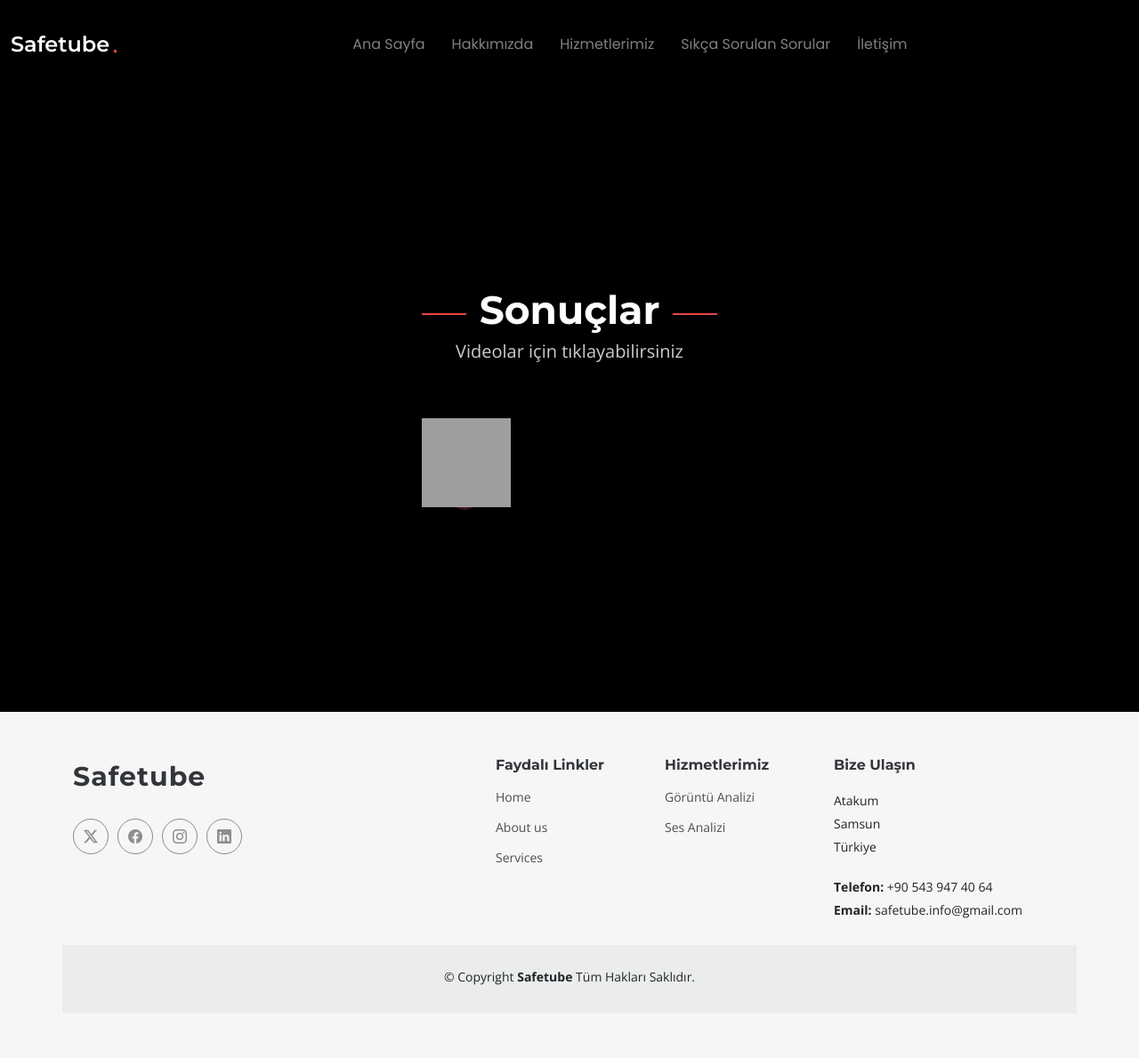
After one commit to emirhanerbil/safetube, a FastAPI app: template templates/yolo.html in a window 1280 px wide. The commit adds this page. Shown: the whole page at 89% size. Run offline with FastAPI, Linux system fonts and the light colour scheme; the template is opened without the code that fills it: most values are stand-ins (such as "Sample title", 1, 10 or a date in 2020); parts of the project's set-up code (start-up, migrations or seed data) failed here and were passed over; some libraries are stand-ins or nearby versions; grey boxes are pictures that could not be loaded.

Commit message:
last-changes

```diff
--- a/main.py
+++ b/main.py
@@ -72,6 +72,9 @@ def results(sentiment_list,link):
             link_list.append(link_obj)
     return link_list
 
+
+
+
 @app.get("/")
 async def root(request: Request):
     return templates.TemplateResponse("landing.html", {"request": request})
--- a/templates/index.html
+++ b/templates/index.html
@@ -74,8 +74,8 @@
           <p></p>
           <p></p>
           <p></p>
-          <a href="https://www.google.com">
-            <input type="submit" class="btn btn-primary" value="Eklentiye Gidin" data-aos="fade-up" data-aos-delay = "300">
+          <a href="https://www.youtube.com/watch?v=-JeeGdXP87s">
+            <input type="submit" class="btn btn-primary" value="Demo Videosuna Gidin" data-aos="fade-up" data-aos-delay = "300">
           </a>
 
         </div>
@@ -124,7 +124,7 @@
             <h3>Biz Kimiz?</h3>
             <h2>Çocukları Güvende Tutmak İçin Buradayız</h2>
             <p>Günümüzde internet ve dijital içerikler çocuklar için büyük bir eğlence ve öğrenme kaynağı haline geldi. Ancak, bazı içerikler çocukların gelişimi için uygun olmayabilir. Projemiz, çocuklarınızı YouTube'daki küfür ve şiddet içeren içeriklerden korumak amacıyla geliştirilmiştir.</p>
-            <a href="#" class="read-more"><span>Read More</span><i class="bi bi-arrow-right"></i></a>
+            <a href="https://www.youtube.com/watch?v=-JeeGdXP87s" class="read-more"><span>Videomuz</span><i class="bi bi-arrow-right"></i></a>
           </div>
 
           <div class="col-xl-7">
--- /dev/null
+++ b/templates/yolo.html
@@ -0,0 +1,188 @@
+<!DOCTYPE html>
+<html lang="en">
+
+<head>
+  <meta charset="utf-8">
+  <meta content="width=device-width, initial-scale=1.0" name="viewport">
+  <title>Sonuçlar - Safetube</title>
+
+  <!-- Favicons -->
+  <link href="/static/assets/img/favicon.png" rel="icon">
+  <link href="/static/assets/img/apple-touch-icon.png" rel="apple-touch-icon">
+
+  <!-- Fonts -->
+  <link href="https://fonts.googleapis.com" rel="preconnect">
+  <link href="https://fonts.gstatic.com" rel="preconnect" crossorigin>
+  <link href="https://fonts.googleapis.com/css2?family=Open+Sans:ital,wght@0,300;0,400;0,500;0,600;0,700;0,800;1,300;1,400;1,500;1,600;1,700;1,800&family=Montserrat:ital,wght@0,100;0,200;0,300;0,400;0,500;0,600;0,700;0,800;0,900;1,100;1,200;1,300;1,400;1,500;1,600;1,700;1,800;1,900&family=Poppins:ital,wght@0,100;0,200;0,300;0,400;0,500;0,600;0,700;0,800;0,900;1,100;1,200;1,300;1,400;1,500;1,600;1,700;1,800;1,900&display=swap" rel="stylesheet">
+
+  <!-- Vendor CSS Files -->
+  <link href="/static/assets/vendor/bootstrap/css/bootstrap.min.css" rel="stylesheet">
+  <link href="/static/assets/vendor/bootstrap-icons/bootstrap-icons.css" rel="stylesheet">
+  <link href="/static/assets/vendor/aos/aos.css" rel="stylesheet">
+  <link href="/static/assets/vendor/glightbox/css/glightbox.min.css" rel="stylesheet">
+  <link href="/static/assets/vendor/swiper/swiper-bundle.min.css" rel="stylesheet">
+
+  <!-- Main CSS File -->
+  <link href="/static/assets/css/main.css" rel="stylesheet">
+
+
+</head>
+
+<body class="index-page">
+
+  <header id="header" class="header d-flex align-items-center fixed-top">
+    <div class="container-fluid position-relative d-flex align-items-center justify-content-between">
+
+      <a href="/" class="logo d-flex align-items-center me-auto me-xl-0">
+        <!-- Uncomment the line below if you also wish to use an image logo -->
+        <!-- <img src="static/static/assets/img/logo.png" alt=""> -->
+        <h1 class="sitename">Safetube</h1><span>.</span>
+      </a>
+
+      <nav id="navmenu" class="navmenu">
+        <ul>
+          <li><a href="/" class="">Ana Sayfa</a></li>
+          <li><a href="/" class = "">Hakkımızda</a></li>
+          <li><a href="/" class = "">Hizmetlerimiz</a></li>
+          <li><a href="/">Sıkça Sorulan Sorular</a></li>
+          <li><a href="/">İletişim</a></li>
+        </ul>
+        <i class="mobile-nav-toggle d-xl-none bi bi-list"></i>
+      </nav>
+
+      <p>
+
+    </div>
+  </header>
+
+  <main class="main">
+
+    <!-- Hero Section -->
+    <section id="hero" class="hero section">
+        <!-- Services Section -->
+        <section id="services" class="services section">
+            <!-- Section Title -->
+            <div class="container section-title" data-aos="fade-up">
+            <h2>Sonuçlar</h2>
+            <p>Videolar için tıklayabilirsiniz</p>
+
+            </div><!-- End Section Title -->
+            <div class="container">
+                <div class="row gy-4">
+                  {% if result %}
+                        {% else %}
+                        <div class="container section-title" data-aos="fade-up">
+                          <h2>Videoda uygunsuz cümle bulunmamaktadır.</h2>
+                        </div>
+                  {% endif %}
+                    {% for item in result %}
+                        <div class="col-lg-6 " data-aos="fade-up" data-aos-delay="100" style = "
+                        height: auto;
+                        width: auto;
+                    ">
+                            <div class="service-item d-flex">
+                                <div class="icon flex-shrink-0"></div>
+                                <div>
+
+                                      <img src={{ item }} alt="" style = "
+                                      height: 100px;
+                                      width: 100px;
+                                  " >
+
+
+                                </div>
+                            </div>
+                        </div>
+                        {% endfor %}
+
+            </div>
+            </div>
+        </section><!-- /Services Section -->
+    </section><!-- /Hero Section -->
+
+
+
+
+  </main>
+
+  <footer id="footer" class="footer position-relative">
+
+    <div class="container footer-top">
+      <div class="row gy-4">
+        <div class="col-lg-5 col-md-12 footer-about">
+          <a href="index.html" class="logo d-flex align-items-center">
+            <span class="sitename">Safetube</span>
+          </a>
+
+          <div class="social-links d-flex mt-4">
+            <a href=""><i class="bi bi-twitter-x"></i></a>
+            <a href=""><i class="bi bi-facebook"></i></a>
+            <a href=""><i class="bi bi-instagram"></i></a>
+            <a href=""><i class="bi bi-linkedin"></i></a>
+          </div>
+        </div>
+
+        <div class="col-lg-2 col-6 footer-links">
+          <h4>Faydalı Linkler</h4>
+          <ul>
+            <li><a href="/">Home</a></li>
+            <li><a href="/#about">About us</a></li>
+            <li><a href="/#services">Services</a></li>
+          </ul>
+        </div>
+
+        <div class="col-lg-2 col-6 footer-links">
+          <h4>Hizmetlerimiz</h4>
+          <ul>
+            <li><a href="/#services">Görüntü Analizi</a></li>
+            <li><a href="/#services">Ses Analizi</a></li>
+          </ul>
+        </div>
+
+        <div class="col-lg-3 col-md-12 footer-contact text-center text-md-start">
+          <h4>Bize Ulaşın</h4>
+          <p>Atakum</p>
+          <p>Samsun</p>
+          <p>Türkiye</p>
+          <p class="mt-4"><strong>Telefon:</strong> <span>+90 543 947 40 64</span></p>
+          <p><strong>Email:</strong> <span>safetube.info@gmail.com</span></p>
+        </div>
+
+      </div>
+    </div>
+
+    <div class="container copyright text-center mt-4">
+      <p>© <span>Copyright</span> <strong class="sitename">Safetube</strong> <span>Tüm Hakları Saklıdır.</span></p>
+      <div class="credits">
+        <!-- All the links in the footer should remain intact. -->
+        <!-- You can delete the links only if you've purchased the pro version. -->
+        <!-- Licensing information: https://bootstrapmade.com/license/ -->
+        <!-- Purchase the pro version with working PHP/AJAX contact form: [buy-url] -->
+
+      </div>
+    </div>
+
+  </footer>
+
+  <!-- Scroll Top -->
+  <a href="#" id="scroll-top" class="scroll-top d-flex align-items-center justify-content-center"><i class="bi bi-arrow-up-short"></i></a>
+
+  <!-- Preloader -->
+  <div id="preloader"></div>
+
+  <!-- Vendor JS Files -->
+  <script src="/static/assets/vendor/bootstrap/js/bootstrap.bundle.min.js"></script>
+  <script src="/static/assets/vendor/php-email-form/validate.js"></script>
+  <script src="/static/assets/vendor/aos/aos.js"></script>
+  <script src="/static/assets/vendor/glightbox/js/glightbox.min.js"></script>
+  <script src="/static/assets/vendor/purecounter/purecounter_vanilla.js"></script>
+  <script src="/static/assets/vendor/imagesloaded/imagesloaded.pkgd.min.js"></script>
+  <script src="/static/assets/vendor/isotope-layout/isotope.pkgd.min.js"></script>
+  <script src="/static/assets/vendor/swiper/swiper-bundle.min.js"></script>
+
+  <!-- Main JS File -->
+  <script src="/static/assets/js/main.js"></script>
+
+</body>
+
+</html>
```
Also changed, not shown: yolo_test.py (added, +136 -0 lines), 1 other file.
